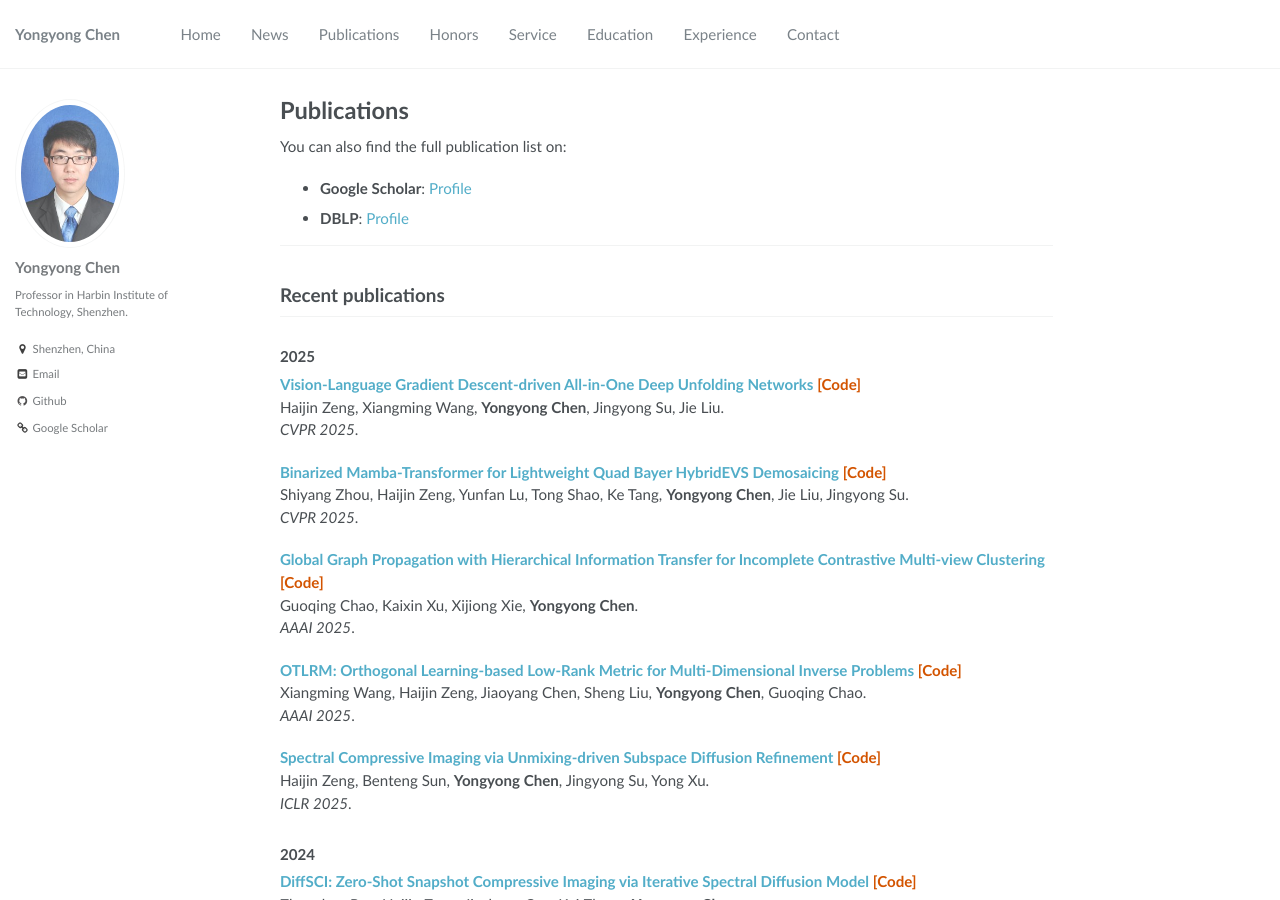
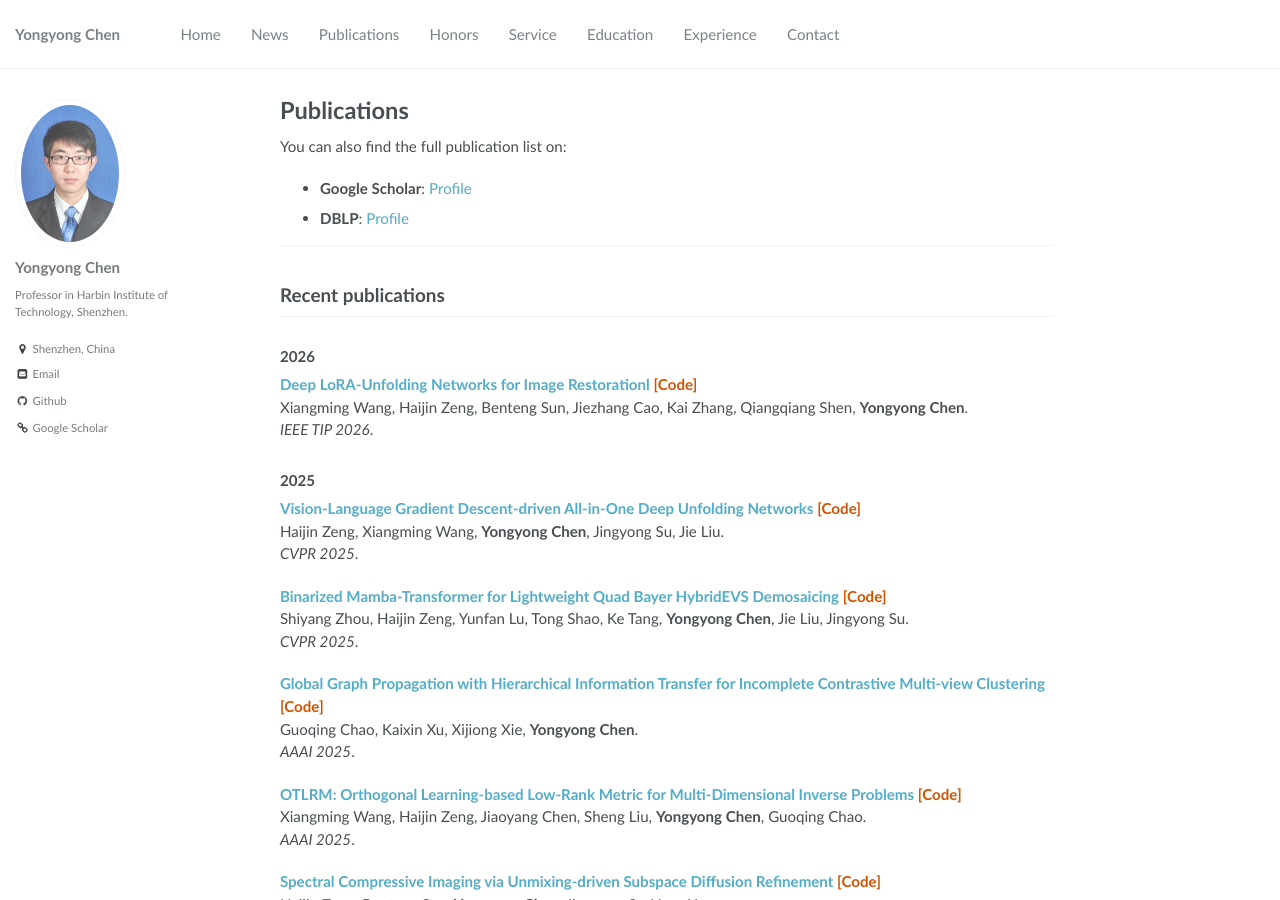
Before and after one commit to cyyhit/cyyhit.github.io, a Jekyll site: the page built from _pages/publications.md, in a window 1280 px wide and 900 px high. Built offline with Jekyll 4.4.1, drawn with Linux system fonts in a browser that asks for light colours.

Commit message:
Update publications.md

```diff
--- a/_pages/publications.md
+++ b/_pages/publications.md
@@ -11,6 +11,13 @@ You can also find the full publication list on:
 ---
 
 ## Recent publications
+
+### 2026
+<b>[Deep LoRA-Unfolding Networks for Image Restorationl](https://ieeexplore.ieee.org/abstract/document/11391488/) <a href="https://github.com/PAN083/DiffSCI" style="color:#d35400;">[Code]</a> </b> <br>
+Xiangming Wang, Haijin Zeng, Benteng Sun, Jiezhang Cao, Kai Zhang, Qiangqiang Shen, <b>Yongyong Chen</b>.<br>
+<i>IEEE TIP 2026</i>.
+
+
 
 ### 2025
 
```
